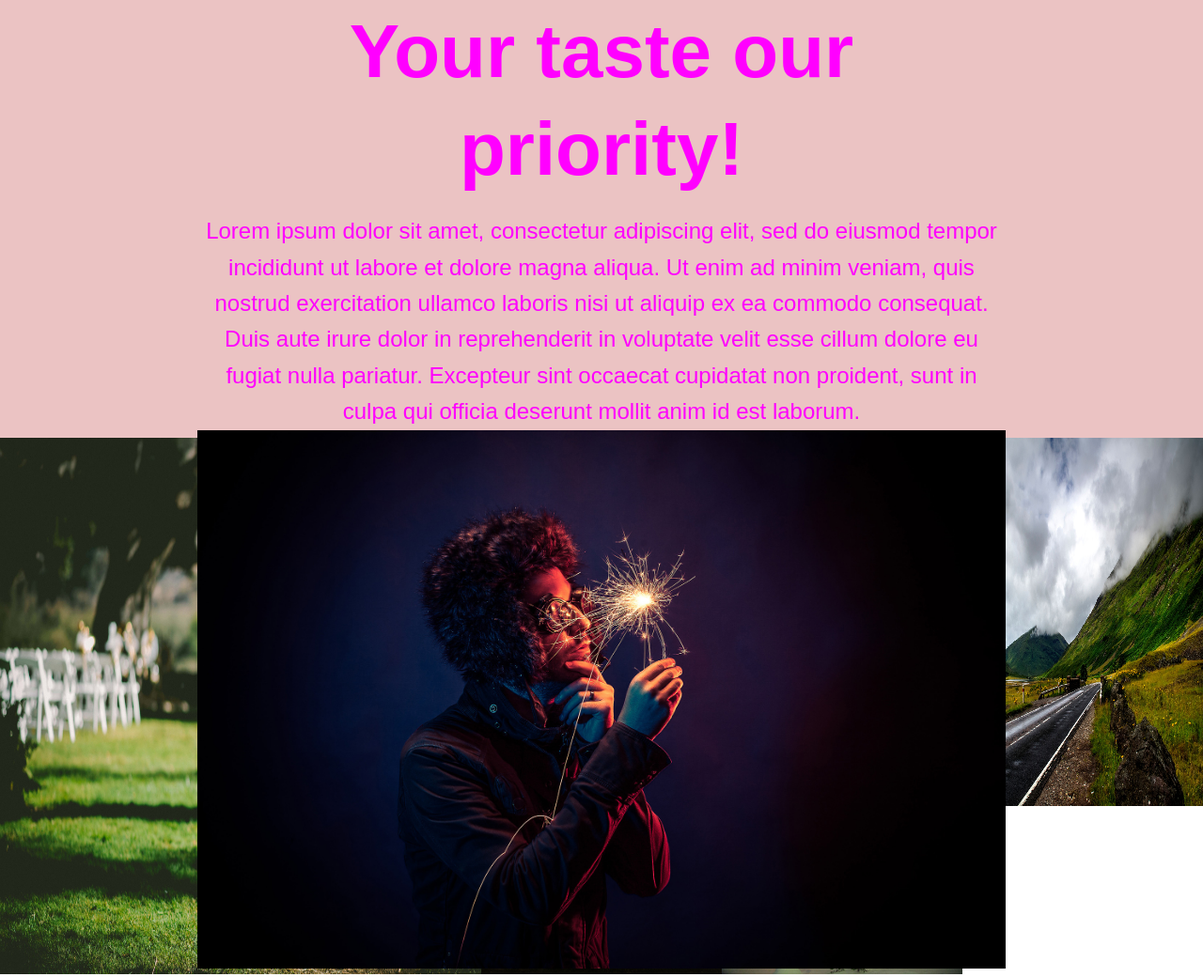
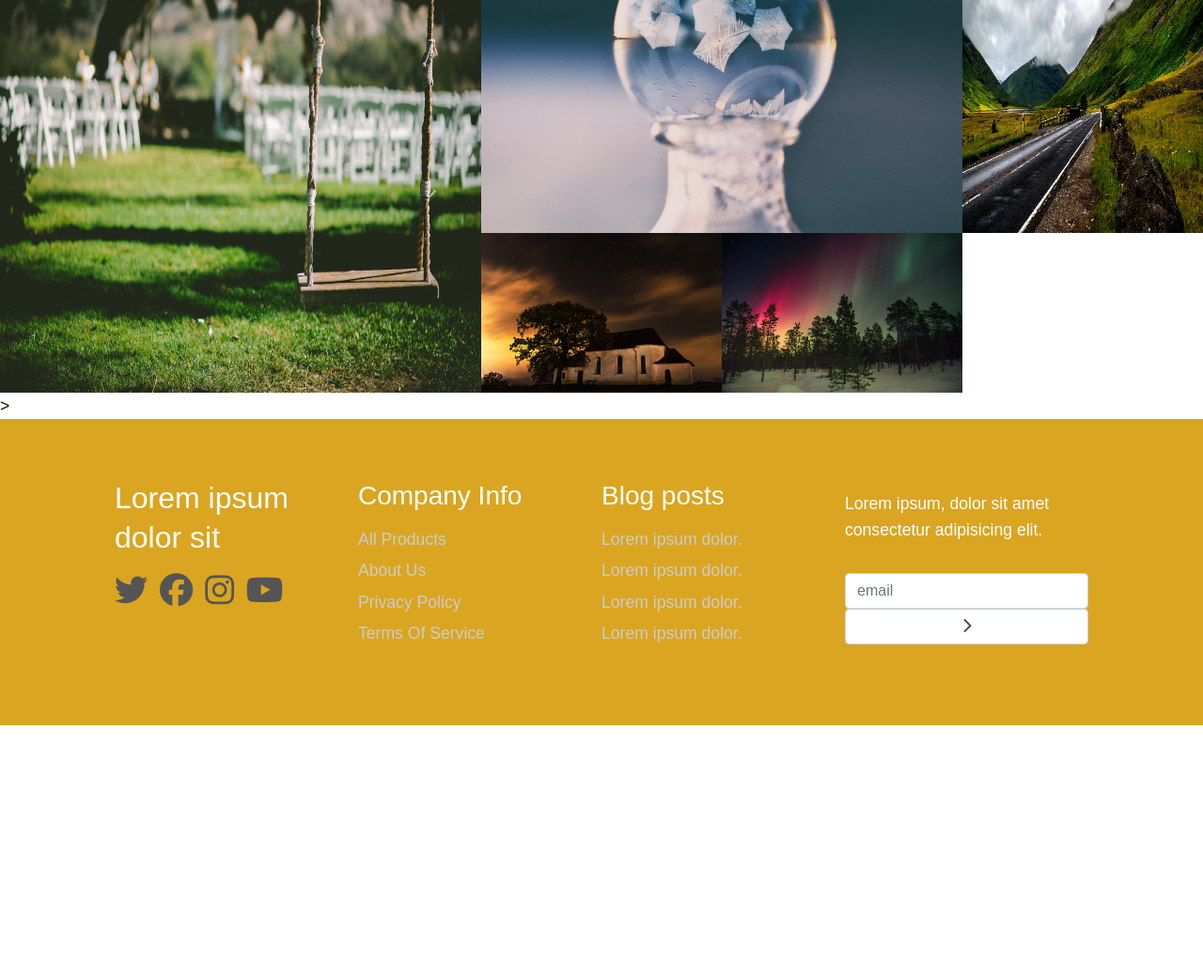
Before and after one commit to kahenya-anita/Delani-Studio, a plain HTML site: page index.html in a window 1280 px wide. Shown: the part 1137-2177 px from the top of the page at 94% size. After the commit the page ends 1909 px from the top, so only its background shows below. Drawn offline with nearby package versions, Linux system fonts and the light colour scheme; a web font is replaced by a local one.

Commit message:
Add awesome footer styles

```diff
--- a/css/styles.css
+++ b/css/styles.css
@@ -95,9 +95,9 @@ img {
 
  /*Section B */
 
- .section-b {
+ .section-b img {
      position: relative;
-     background: url('../img/04.jpg') no-repeat bottom centre/cover;
+     background: url('../img/04.jpg') no-repeat bottom/cover;
      height: 600px;
  }
 
@@ -147,6 +147,49 @@ img {
      height: 100%;
  }
 
+ /*footer*/
+ .section-footer {
+     background-color: goldenrod;
+     color: #fff;
+     padding: 4rem 0;
+ }
+
+ .section-footer .container {
+     display: grid;
+     grid-template-columns: repeat(4,1fr);
+     grip-gap: 1rem;
+
+ }
+
+ .section-footer h2 {
+     font-size: 2rem;
+     margin-bottom: 1rem;
+ }
+
+ .section-footer h3 {
+     margin-bottom: 0.7rem;
+ }
+
+ .section-footer a {
+     line-height: 1.9;
+     color: #ccc;
+ }
+
+ .section-footer a > i {
+     color: #555;
+     margin-right: 0.5rem;
+ }
+
+ /*Email Form*/
+ .email-form {
+     width: 100%;
+     display: inline-block;
+     color: #555;
+     position: relative;
+     border-radius: 20px;
+     line-height: 0;
+     margin-top: 1rem;
+ }
  /*utilities*/
  .btn {
      display: inline-block;
--- a/index.html
+++ b/index.html
@@ -5,6 +5,7 @@
     <meta charset="UTF-8">
     <meta name="viewport" content="width=device-width, initial-scale=1.0">
     <meta http-equiv="X-UA-Compatible" content="ie=edge">
+    <link rel="stylesheet" href="https://stackpath.bootstrapcdn.com/bootstrap/4.4.1/css/bootstrap.min.css" integrity="sha384-Vkoo8x4CGsO3+Hhxv8T/Q5PaXtkKtu6ug5TOeNV6gBiFeWPGFN9MuhOf23Q9Ifjh" crossorigin="anonymous">
     <script src="https://kit.fontawesome.com/3da1a747b2.js" crossorigin="anonymous"></script>
     <link href="https://fonts.googleapis.com/css2?family=Yatra+One&display=swap" rel="stylesheet">
     <link href="css/simple-lightbox.min.css" rel="stylesheet" type="text/css">
@@ -41,7 +42,9 @@
                 <h3>Elegance and Beauty</h3>
                 <h2>Your taste our priority!</h2>
                 <p>Lorem ipsum dolor sit amet, consectetur adipiscing elit, sed do eiusmod tempor incididunt ut labore et dolore magna aliqua. Ut enim ad minim veniam, quis nostrud exercitation ullamco laboris nisi ut aliquip ex ea commodo consequat. Duis aute irure dolor in reprehenderit in voluptate velit esse cillum dolore eu fugiat nulla pariatur. Excepteur sint occaecat cupidatat non proident, sunt in culpa qui officia deserunt mollit anim id est laborum.</p>
+                <div class="img">
                 <img src="img/04.jpg" alt="" />
+                </div>
             </div>
         </div>
     </section>
@@ -69,9 +72,50 @@
                 <i class="fab fa-facebook fa-2x"></i>
             </a>
             <a href="http://instagram.com">
-                <i class="fab fa-instagraam fa-2x"></i>
+                <i class="fab fa-instagram fa-2x"></i>
             </a>
-
+            <a href="http://youtube.com">
+                <i class="fab fa-youtube fa-2x"></i>
+            </a>
+          </div>
+          <div>
+              <h3>Company Info</h3>
+              <ul>
+                  <li><a href="#">All Products</a></li>
+                  <li><a href="#">About Us</a></li>
+                  <li><a href="#">Privacy Policy</a></li>
+                  <li><a href="#">Terms Of Service</a></li>
+              </ul>
+          </div>
+          <div>
+              <h3>Blog posts</h3>
+              <ul>
+              <li><a href="#">Lorem ipsum dolor.</a></li>
+              <li><a href="#">Lorem ipsum dolor. </a></li>
+              <li><a href="#">Lorem ipsum dolor.</a></li>
+              <li><a href="#">Lorem ipsum dolor.</a></li>
+              </ul>
+          </div>
+          <div>
+              <h3></h3>
+            <p>Lorem ipsum, dolor sit amet consectetur adipisicing elit.</p>
+            <form name="email-form" method="POST" data-netlify="true">
+                <div class="email-form">
+                    <span class="form-control-wrap">
+                        <input
+                         type="email"
+                         name="email"
+                          id="email"
+                          size="40"
+                        class="form-control"
+                        placeholder="email"
+                        />
+                    </span>
+                    <button type="submit" class="form-control submit">
+                        <i class="fas fa-chevron-right"></i>
+                    </button>
+                </div>
+            </form>
           </div>
       </div>
     </footer>
@@ -84,6 +128,9 @@
             const $gallery = $('.gallery a').simple-lightbox();
         })
     </script>
+   <script src="https://code.jquery.com/jquery-3.4.1.slim.min.js" integrity="sha384-J6qa4849blE2+poT4WnyKhv5vZF5SrPo0iEjwBvKU7imGFAV0wwj1yYfoRSJoZ+n" crossorigin="anonymous"></script>
+   <script src="https://cdn.jsdelivr.net/npm/popper.js@1.16.0/dist/umd/popper.min.js" integrity="sha384-Q6E9RHvbIyZFJoft+2mJbHaEWldlvI9IOYy5n3zV9zzTtmI3UksdQRVvoxMfooAo" crossorigin="anonymous"></script>
+   <script src="https://stackpath.bootstrapcdn.com/bootstrap/4.4.1/js/bootstrap.min.js" integrity="sha384-wfSDF2E50Y2D1uUdj0O3uMBJnjuUD4Ih7YwaYd1iqfktj0Uod8GCExl3Og8ifwB6" crossorigin="anonymous"></script>
 </body>
 
 </html>
```
